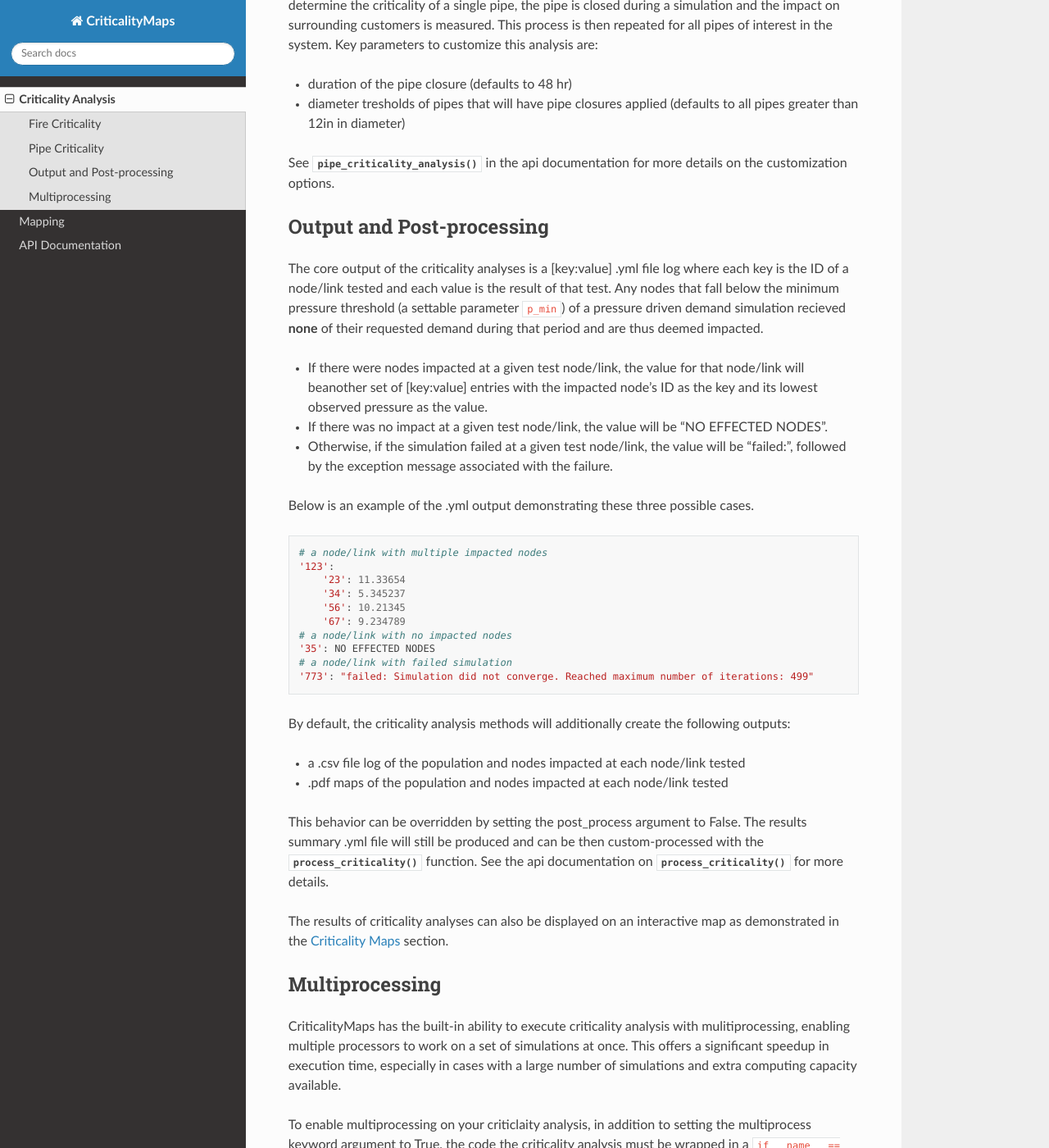
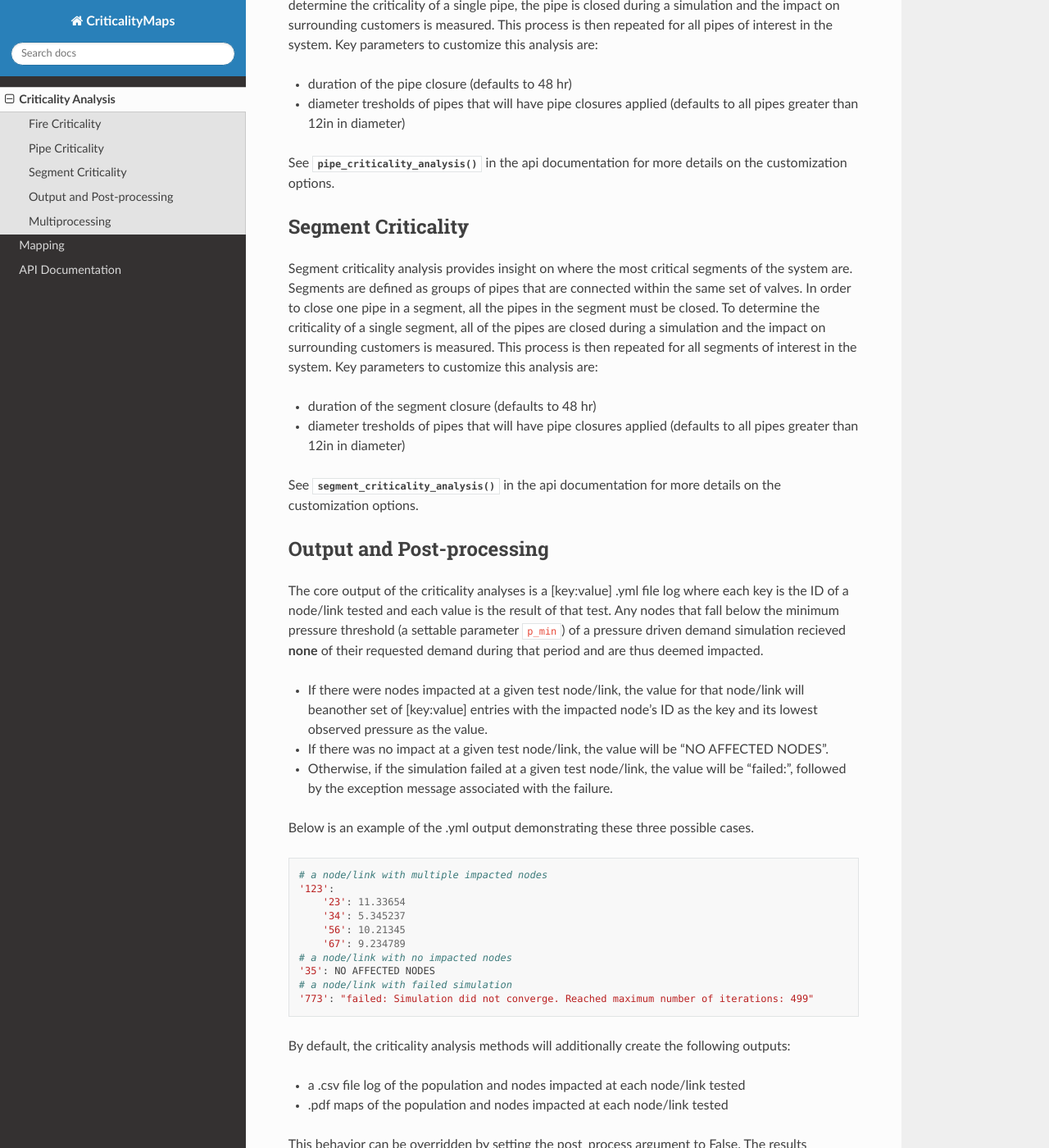
Before and after one commit to pshassett/CriticalityMaps, a Sphinx documentation site: the page built from docs/criticality.rst, in a window 1280 px wide and 1400 px high, scrolled down 686 px. Shown: the whole window at 82% size. Built offline with Sphinx 7.4.7 and the Read the Docs theme 2.0.0, drawn with Linux system fonts in a browser that asks for light colours.

Commit message:
update docs for segment criticality

```diff
--- a/docs/criticality.rst
+++ b/docs/criticality.rst
@@ -32,6 +32,22 @@
 See :func:`.pipe_criticality_analysis` in the api documentation for more details on
 the customization options.
 
+Segment Criticality
+^^^^^^^^^^^^^^^^
+Segment criticality analysis provides insight on where the most critical
+segments of the system are. Segments are defined as groups of pipes that are
+connected within the same set of valves. In order to close one pipe in a segment,
+all the pipes in the segment must be closed. To determine the criticality of a
+single segment, all of the pipes are closed during a simulation and the impact
+on surrounding customers is measured. This process is then repeated for all
+segments of interest in the system. Key parameters to customize this analysis are:
+
+* duration of the segment closure (defaults to 48 hr)
+* diameter tresholds of pipes that will have pipe closures applied (defaults to all pipes greater than 12in in diameter)
+
+See :func:`.segment_criticality_analysis` in the api documentation for more details on
+the customization options.
+
 Output and Post-processing
 ^^^^^^^^^^^^^^^^^^^^^^^^^^
 The core output of the criticality analyses is a [key:value] .yml file log where each key is the
@@ -41,7 +57,7 @@
 impacted.
 
 * If there were nodes impacted at a given test node/link, the value for that node/link will beanother set of [key:value] entries with the impacted node's ID as the key and its lowest observed pressure as the value.
-* If there was no impact at a given test node/link, the value will be "NO EFFECTED NODES".
+* If there was no impact at a given test node/link, the value will be "NO AFFECTED NODES".
 * Otherwise, if the simulation failed at a given test node/link, the value will be "failed:", followed by the exception message associated with the failure.
 
 Below is an example of the .yml output demonstrating these three possible cases.
@@ -53,7 +69,7 @@
         '56': 10.21345
         '67': 9.234789
     # a node/link with no impacted nodes
-    '35': NO EFFECTED NODES
+    '35': NO AFFECTED NODES
     # a node/link with failed simulation
     '773': "failed: Simulation did not converge. Reached maximum number of iterations: 499"
 
```
